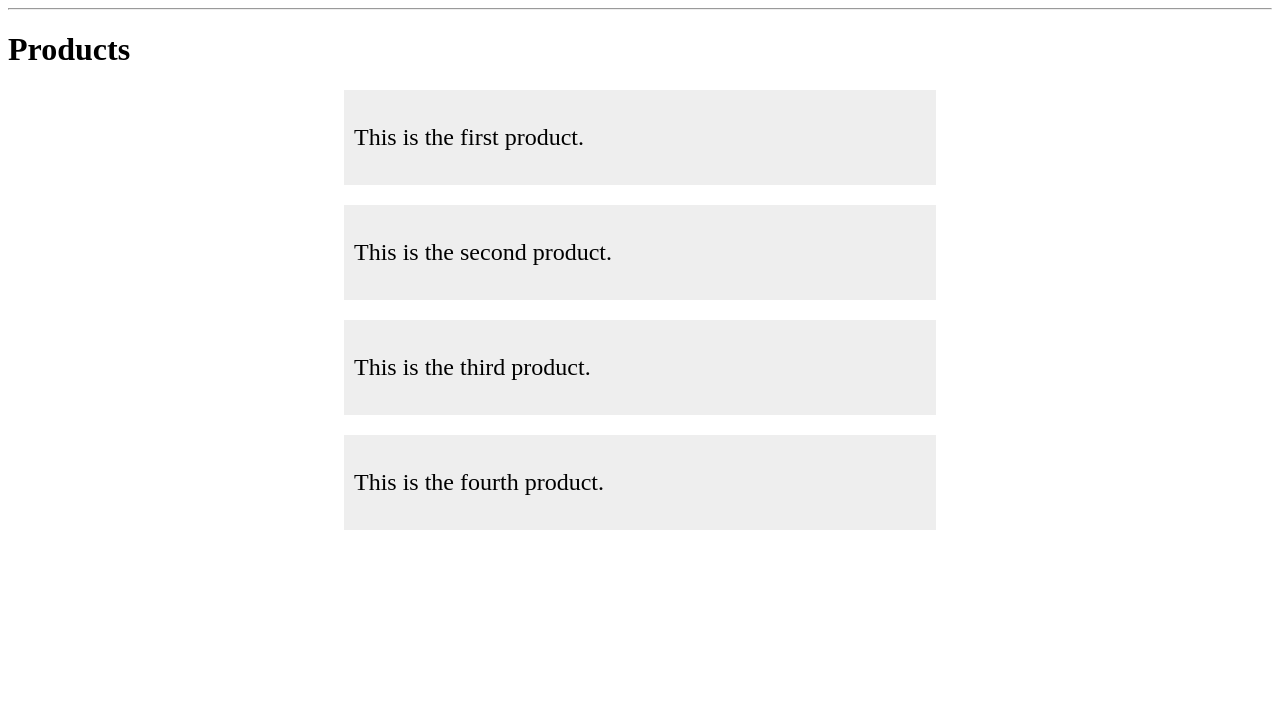
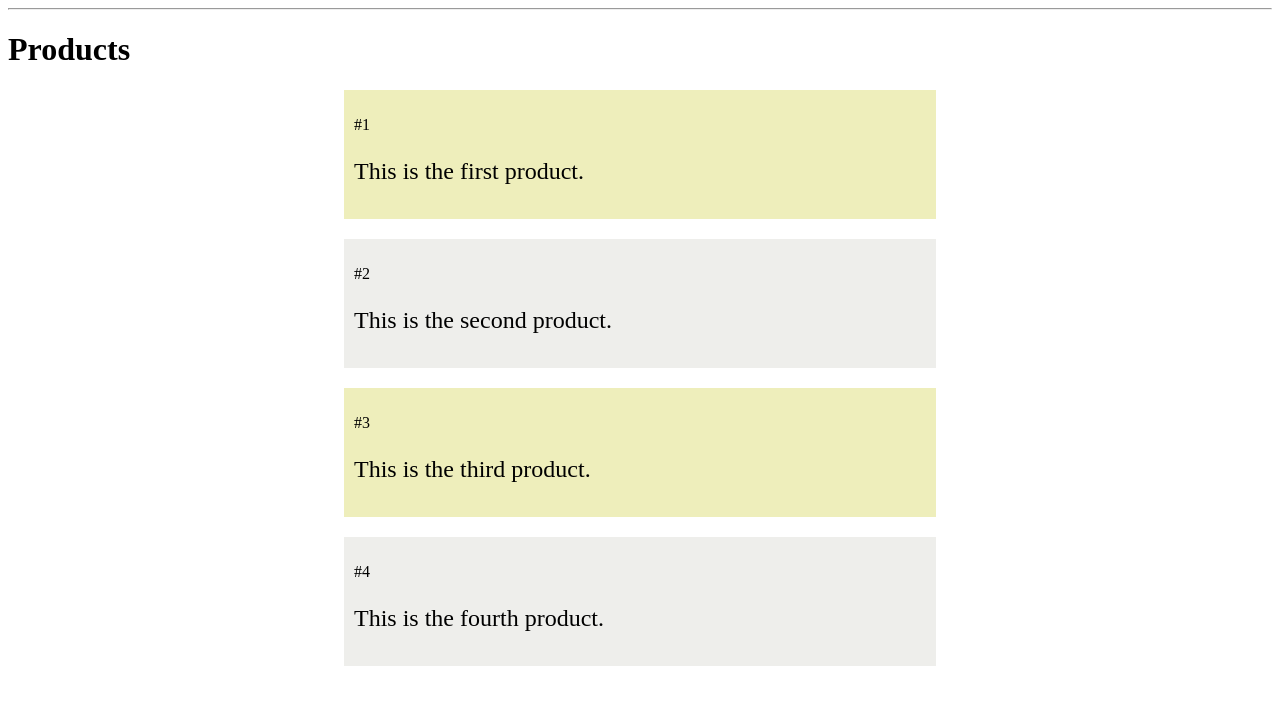
Before and after one commit to chanyadeshani/flaskproject, a Flask app: page /products/ in a window 1280 px wide. Shown: the part 63-768 px from the top of the page. Run offline with Flask 3, Linux system fonts and the light colour scheme.

Commit message:
colour changes to the products tab

```diff
--- a/templates/products.html
+++ b/templates/products.html
@@ -4,9 +4,15 @@
     <h1>{% block title %} Products {% endblock %}</h1>
     <div style="width: 50%; margin: auto">
         {% for product in products %}
-        <div style="padding: 10px; background-color: #EEE; margin: 20px">
-            <p style="font-size: 24px">{{ product }}</p>
-        </div>
+            {%if loop.index % 2 == 0 %}
+                {% set bg_color = '#eeeeeb' %}
+            {%else%}
+                {% set bg_color = '#eeeebb' %}
+            {% endif %}
+            <div style="padding: 10px; background-color: {{ bg_color }}; margin: 20px">
+                <p>#{{ loop.index }}</p>
+                <p style="font-size: 24px">{{ product }}</p>
+            </div>
         {% endfor %}
     </div>
 {% endblock %}
```
